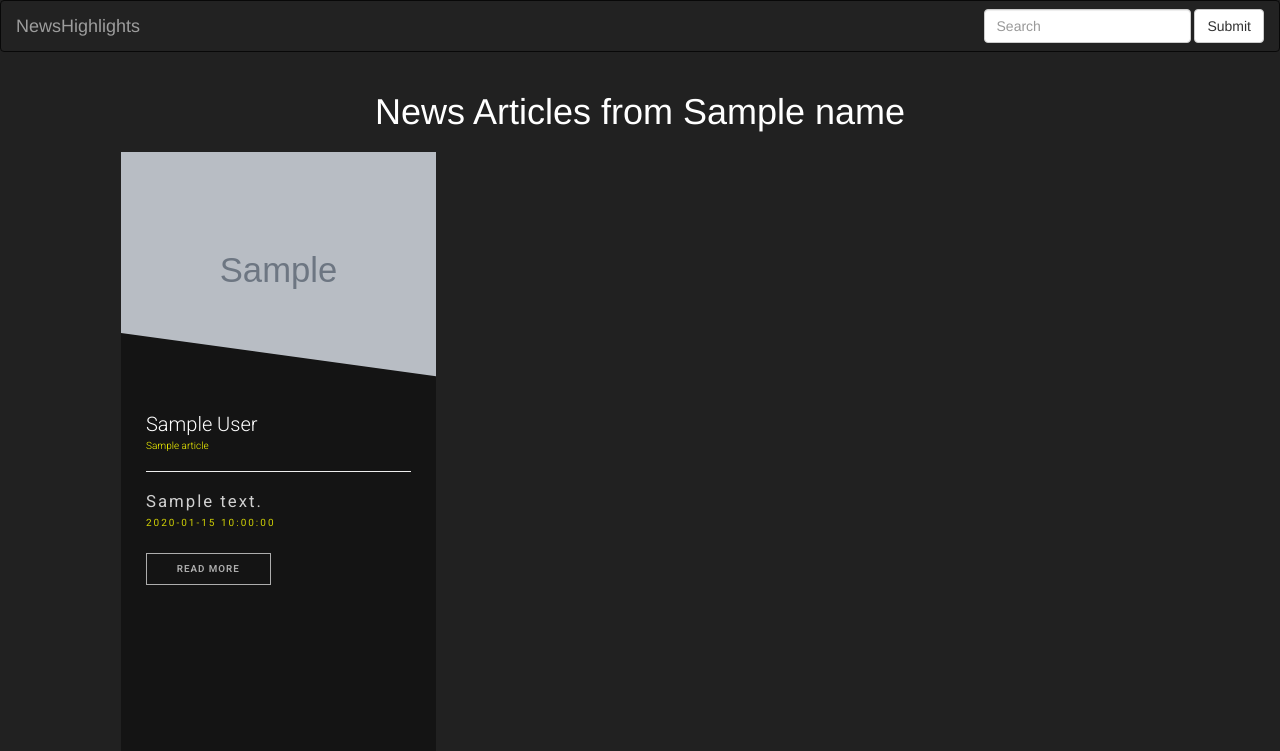
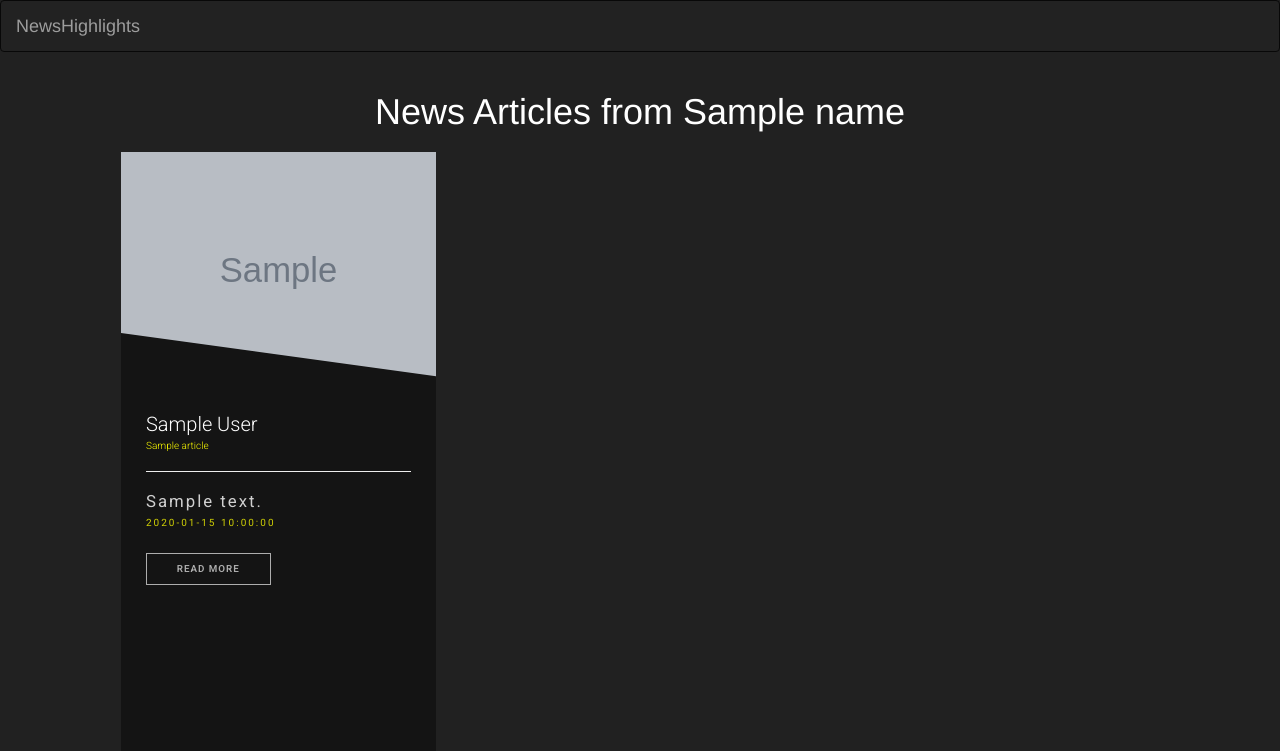
Before and after one commit to murungiKirima/news-highlights, a Flask app: template hightlights/templates/articles.html in a window 1280 px wide. Shown: the top 751 px of the page. Run offline with Flask 2, Linux system fonts and the light colour scheme; the template is opened without the code that fills it: most values are stand-ins (such as "Sample title", 1, 10 or a date in 2020); grey boxes marked "Sample" are stand-in pictures; some libraries are stand-ins or nearby versions.

Commit message:
remove search bar

```diff
--- a/hightlights/templates/navbar.html
+++ b/hightlights/templates/navbar.html
@@ -9,13 +9,5 @@
         </button>
         <a class="navbar-brand" href="/">NewsHighlights</a>
       </div>
-
-      <form class="navbar-form navbar-right">
-        <div class="form-group">
-          <input type="text" class="form-control" placeholder="Search">
-        </div>
-        <button type="submit" class="btn btn-default">Submit</button>
-      </form>
-
     </div><!-- /.container-fluid -->
   </nav>
```
